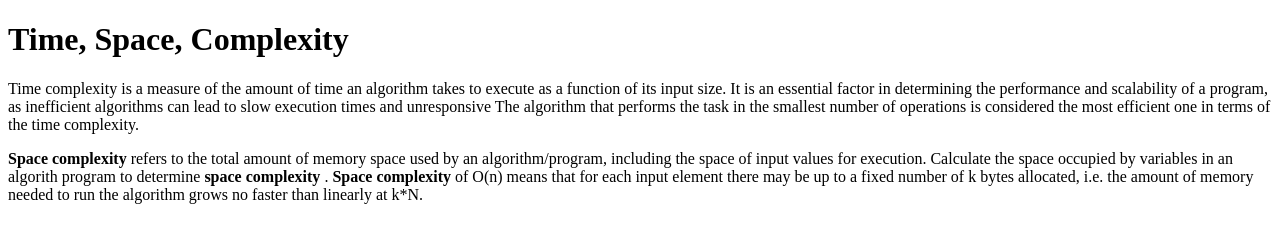
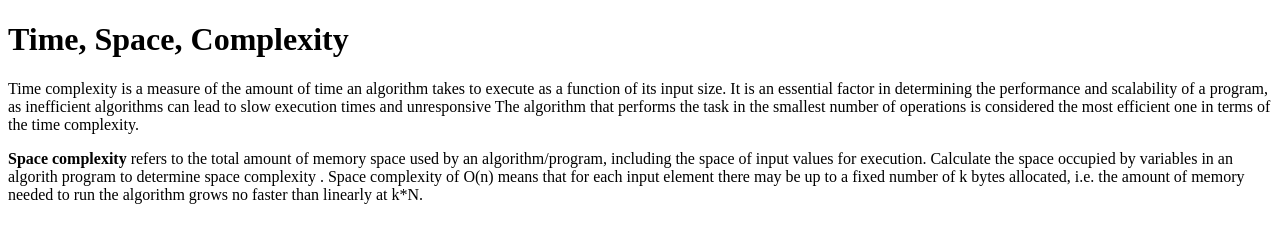
Before and after one commit to acciojob/time-and-space-complexity-amrit-gurpreet6, a website: page main.html in a window 1280 px wide. Drawn offline with Linux system fonts and the light colour scheme.

Commit message:
created a submission

```diff
--- a/main.html
+++ b/main.html
@@ -10,7 +10,7 @@
 	<!-- the entire body must be written by student -->
     <h1>Time, Space, Complexity</h1>
 	<p>Time complexity is a measure of the amount of time an algorithm takes to execute as a function of its input size. It is an essential factor in determining the performance and scalability of a program, as inefficient algorithms can lead to slow execution times and unresponsive  The algorithm that performs the task in the smallest number of operations is considered the most efficient one in terms of the time complexity.</p>
-    <p><b>Space complexity</b> refers to the total amount of memory space used by an algorithm/program, including the space of input values for execution. Calculate the space occupied by variables in an algorith program to determine <b>space complexity</b> . <b>Space complexity</b> of O(n) means that for each input element there may be up to a fixed number of k bytes allocated, i.e. the amount of memory needed to run the algorithm grows no faster than linearly at k*N.</p>
+    <p><b>Space complexity</b> refers to the total amount of memory space used by an algorithm/program, including the space of input values for execution. Calculate the space occupied by variables in an algorith program to determine space complexity . Space complexity of O(n) means that for each input element there may be up to a fixed number of k bytes allocated, i.e. the amount of memory needed to run the algorithm grows no faster than linearly at k*N.</p>
 	<script type="text/javascript" src="./script.js">
 </script>
 
```
